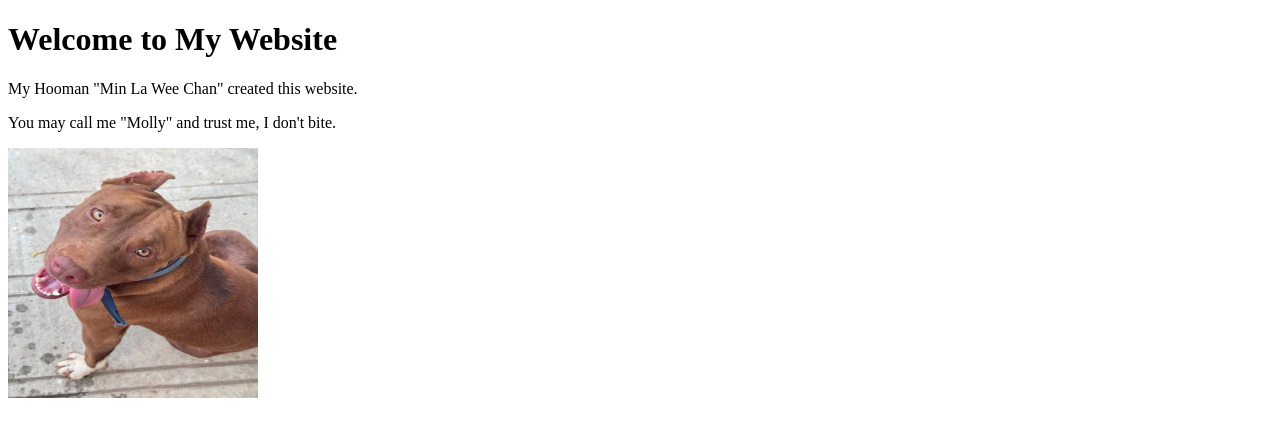
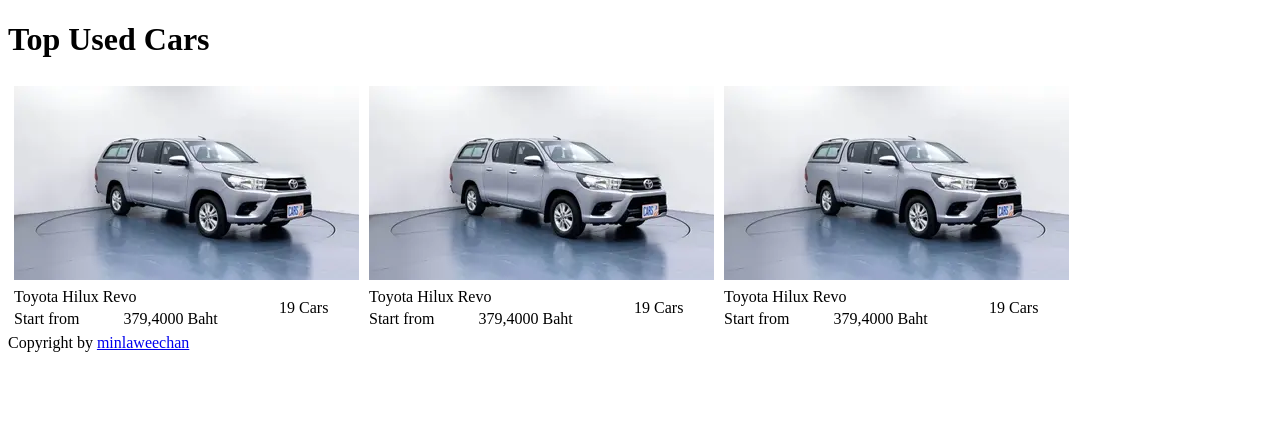
Before and after one commit to 6520189/VMS_WEB.github.io, a plain HTML site: page index.html in a window 1280 px wide. Drawn offline with Linux system fonts and the light colour scheme.

Commit message:
Initial Commit

```diff
--- a/index.html
+++ b/index.html
@@ -1,22 +1,77 @@
 <!DOCTYPE html>
 <html lang="en">
+
 <head>
-    <meta charset="UTF-8">
-    <meta name="viewport" content="width=device-width, initial-scale=1.0">
-    <title>Basic HTML Page</title>
+  <title>Carada</title>
 </head>
+
 <body>
-    <header>
-        <h1>Welcome to My Website</h1>
-    </header>
+  <h1>Top Used Cars</h1>
+  <table>
+    <thead>
 
-    <main>
-        <section id="home">
-            <p>My Hooman "Min La Wee Chan" created this website.</p>
-            <p>You may call me "Molly" and trust me, I don't bite.</p>
-            <img src="Moly.jpg" alt="Description of the image" width="250" height="250">
-        </section>
-    </main>
+    </thead>
+    <tbody>
+      <tr>
+        <td>
+          <table border="0">
+            <tr>
+              <td colspan="3">
+                <img src="car.webp">
+              </td>
+            </tr>
+            <tr>
+              <td colspan="2">Toyota Hilux Revo</td>
+              <td rowspan="2">19 Cars</td>
+            </tr>
+            <tr>
+              <td>Start from</td>
+              <td>379,4000 Baht</td>
+            </tr>
+          </table>
+        </td>
+
+        <td>
+          <table border="0">
+            <tr>
+              <td colspan="3">
+                <img src="car.webp">
+              </td>
+            </tr>
+            <tr>
+              <td colspan="2">Toyota Hilux Revo</td>
+              <td rowspan="2">19 Cars</td>
+            </tr>
+            <tr>
+              <td>Start from</td>
+              <td>379,4000 Baht</td>
+            </tr>
+          </table>
+        </td>
+
+        <td>
+          <table border="0">
+            <tr>
+              <td colspan="3">
+                <img src="car.webp">
+              </td>
+            </tr>
+            <tr>
+              <td colspan="2">Toyota Hilux Revo</td>
+              <td rowspan="2">19 Cars</td>
+            </tr>
+            <tr>
+              <td>Start from</td>
+              <td>379,4000 Baht</td>
+            </tr>
+          </table>
+        </td>
+
+      </tr>
+    </tbody>
+  </table>
 
 </body>
+<footer>Copyright by <a href="about.html">minlaweechan</a> </footer>
+
 </html>
```
Also changed, not shown: about.html (added, +91 -0 lines), Moly.jpg (deleted), car.webp (added), war.jpeg (added), wwallace.jpg (added).
